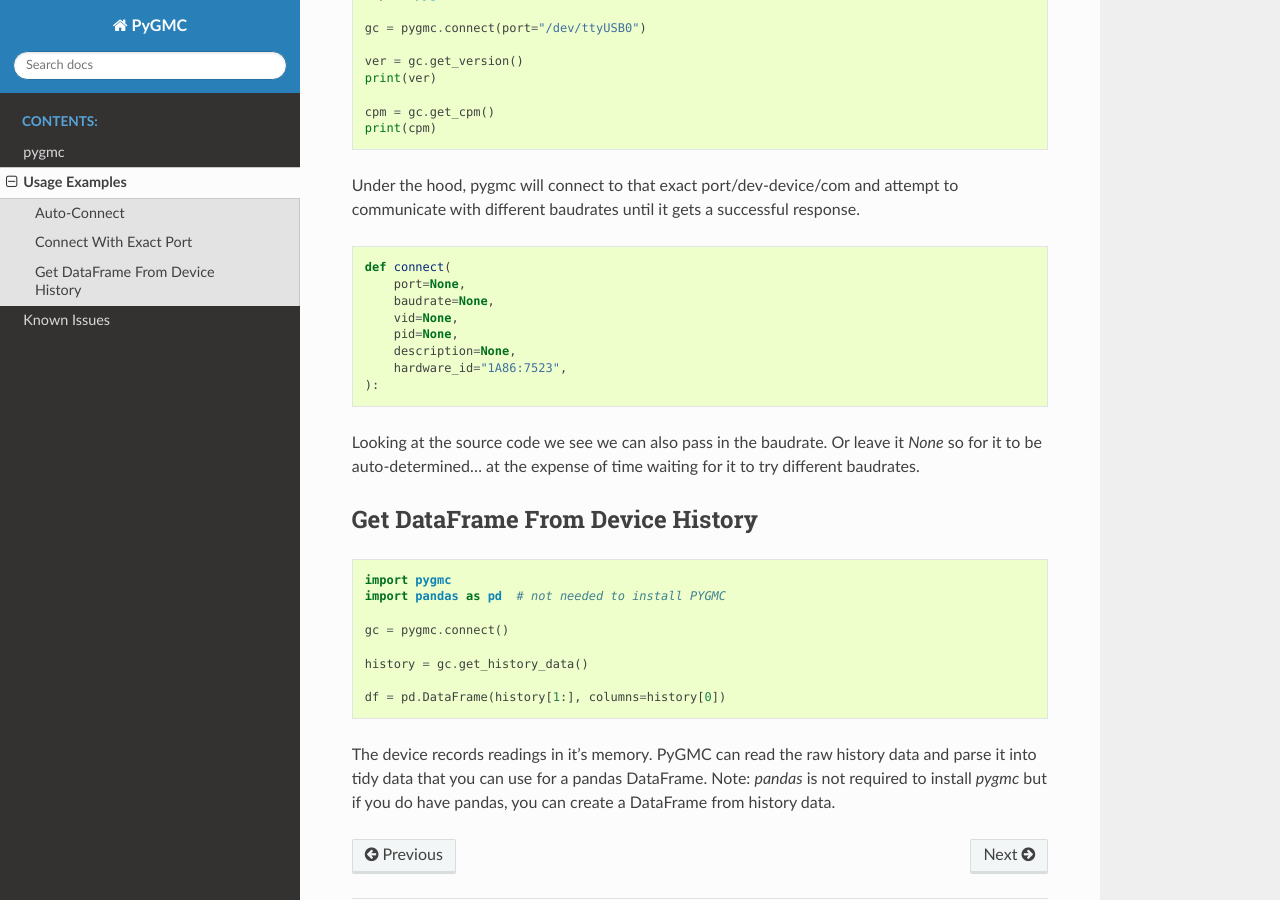
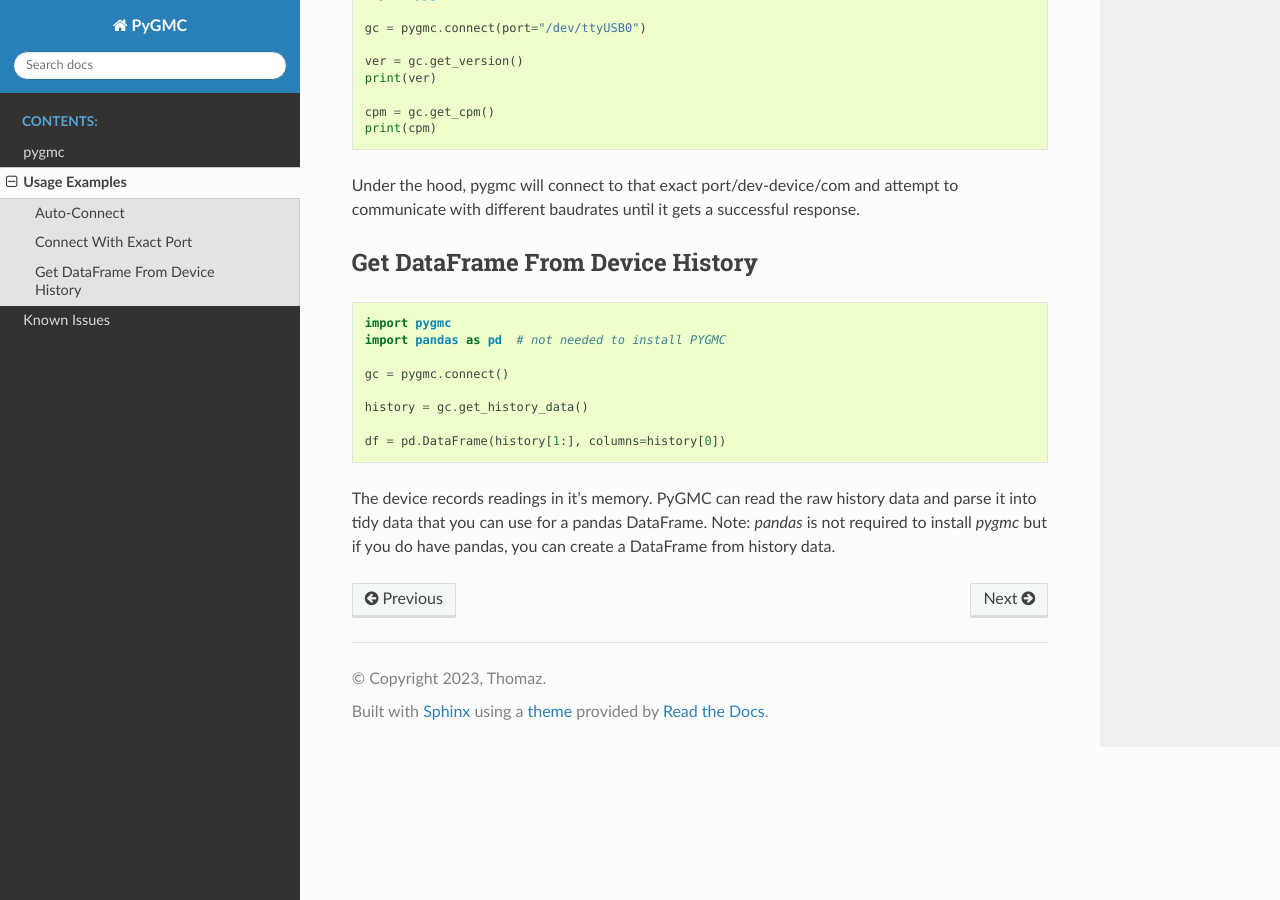
Before and after one commit to Wikilicious/pygmc, a Sphinx documentation site: the page built from docs/examples.rst, in a window 1280 px wide and 900 px high, scrolled down 620 px. Built offline with Sphinx 7.4.7 and the Read the Docs theme 2.0.0, drawn with Linux system fonts in a browser that asks for light colours.

Commit message:
Removed deprecated example.

```diff
--- a/docs/examples.rst
+++ b/docs/examples.rst
@@ -40,21 +40,6 @@ Connect With Exact Port
 Under the hood, pygmc will connect to that exact port/dev-device/com and attempt to
 communicate with different baudrates until it gets a successful response.
 
-.. code-block:: python
-
-    def connect(
-        port=None,
-        baudrate=None,
-        vid=None,
-        pid=None,
-        description=None,
-        hardware_id="1A86:7523",
-    ):
-
-Looking at the source code we see we can also pass in the baudrate. Or leave it `None`
-so for it to be auto-determined... at the expense of time waiting for it to try
-different baudrates.
-
 
 Get DataFrame From Device History
 ---------------------------------
```
